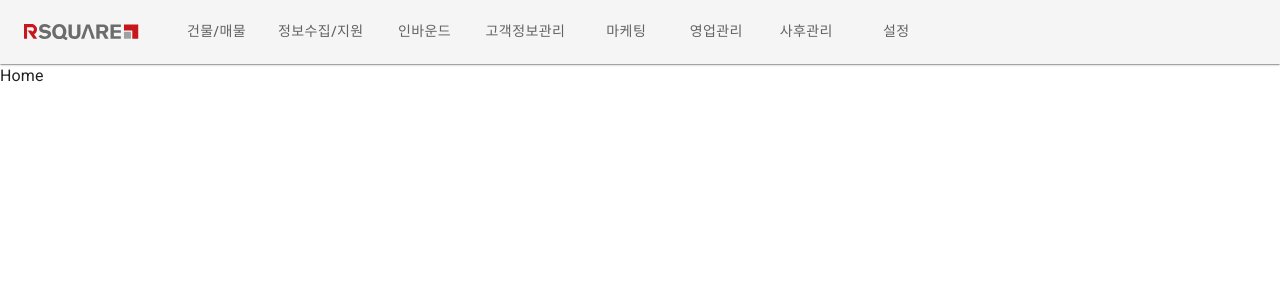
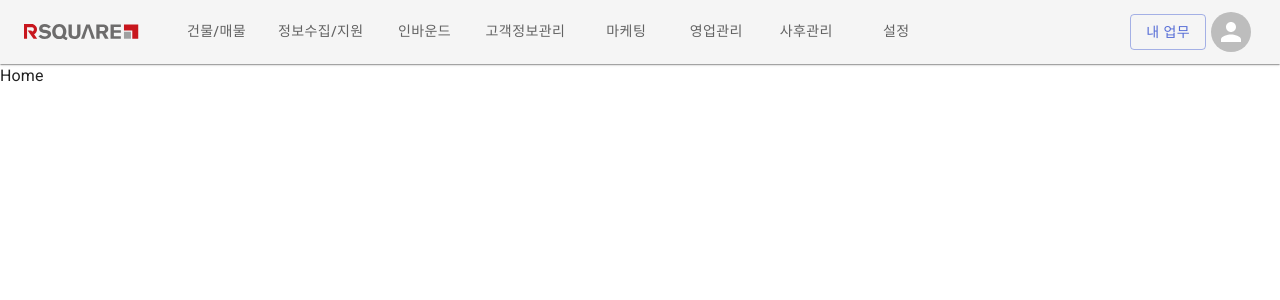
Before and after one commit to Wick-Lim/test-ui, a React (Vite) app: page / in a window 1280 px wide. Shown: the top 300 px of the page. Built offline with nearby package versions, Linux system fonts and the light colour scheme.

Commit message:
base commit

```diff
--- a/src/App.tsx
+++ b/src/App.tsx
@@ -1,6 +1,22 @@
 import loadable from "@loadable/component";
-import { AppBar, Box, Tab, Tabs, Toolbar, Typography } from "@mui/material";
-import { Link, Route, Routes, useLocation, useNavigate } from "react-router-dom";
+import {
+  AppBar,
+  Avatar,
+  Box,
+  Button,
+  IconButton,
+  Tab,
+  Tabs,
+  Toolbar,
+  Typography,
+} from "@mui/material";
+import {
+  Link,
+  Route,
+  Routes,
+  useLocation,
+  useNavigate,
+} from "react-router-dom";
 
 import Logo from "./assets/rsq-logo-large.svg";
 
@@ -49,14 +65,19 @@ export default function App() {
     <Box display="flex" flexDirection="column" flex="1">
       <AppBar position="sticky" color="default" elevation={1}>
         <Toolbar>
-          <img src={Logo} alt="logo" width="auto" height="16px" onClick={() => {
-            navigate('/');
-          }} style={{
-            cursor: 'pointer'
-          }} />
-
+          <img
+            src={Logo}
+            alt="logo"
+            width="auto"
+            height="16px"
+            onClick={() => {
+              navigate("/");
+            }}
+            style={{
+              cursor: "pointer",
+            }}
+          />
           <Box width="32px" />
-
           <Tabs value={tab} onChange={(_, v) => navigate(`/${v}`)}>
             <Tab value="" sx={{ minWidth: 0, width: 0, p: 0 }} />
             <Tab value="property" label="건물/매물" />
@@ -68,6 +89,15 @@ export default function App() {
             <Tab value="follow-up" label="사후관리" />
             <Tab value="setting" label="설정" />
           </Tabs>
+          <Box flex="1" />
+          <Button variant="outlined" color="primary" onClick={() => {
+            navigate("/my-work");
+          }}>
+            내 업무
+          </Button>
+          <IconButton size="small">
+            <Avatar />
+          </IconButton>
         </Toolbar>
       </AppBar>
 
@@ -114,6 +144,7 @@ export default function App() {
             // @ts-ignore
             element={<XSetting children={() => <x-setting />} />}
           />
+          <Route path="/my-work" element={<div>My Work</div>} />
         </Routes>
       </Box>
     </Box>
```
